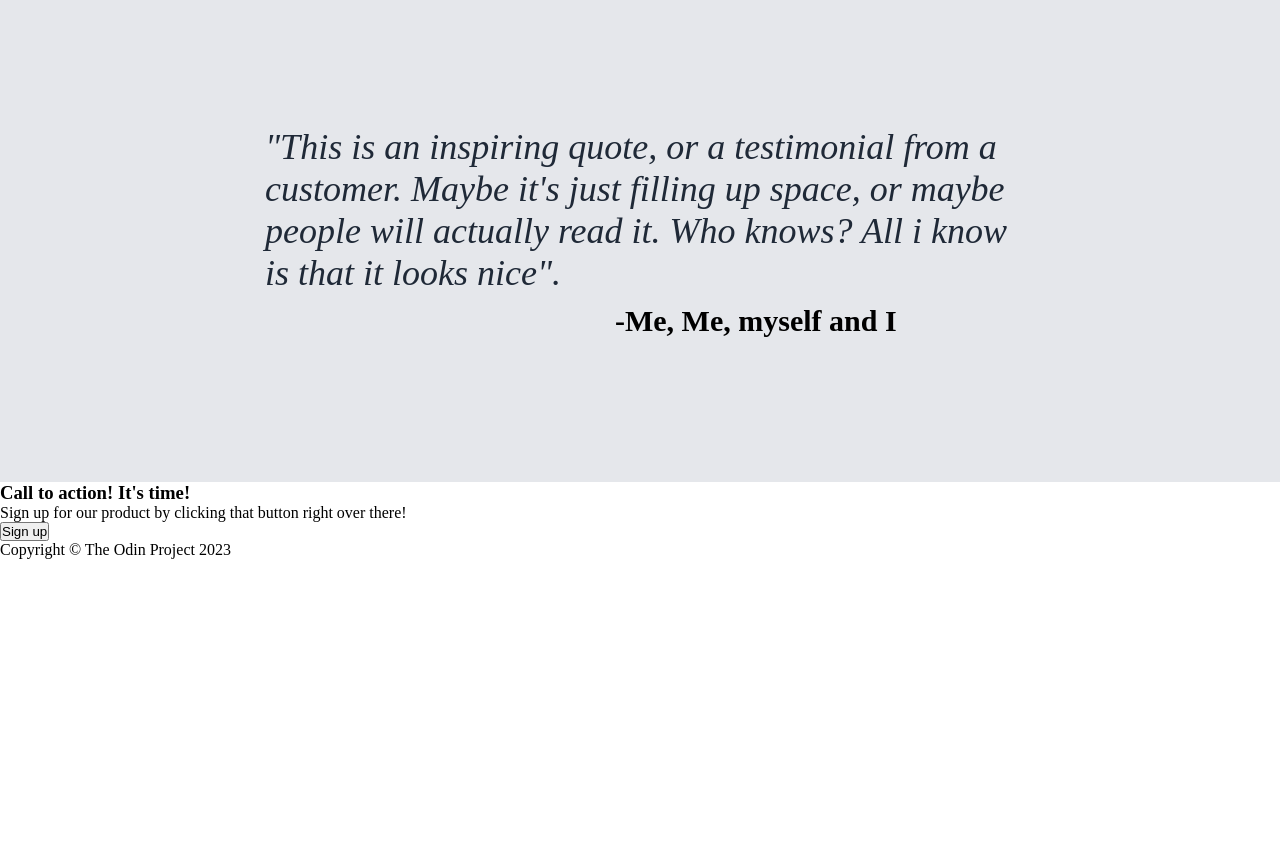
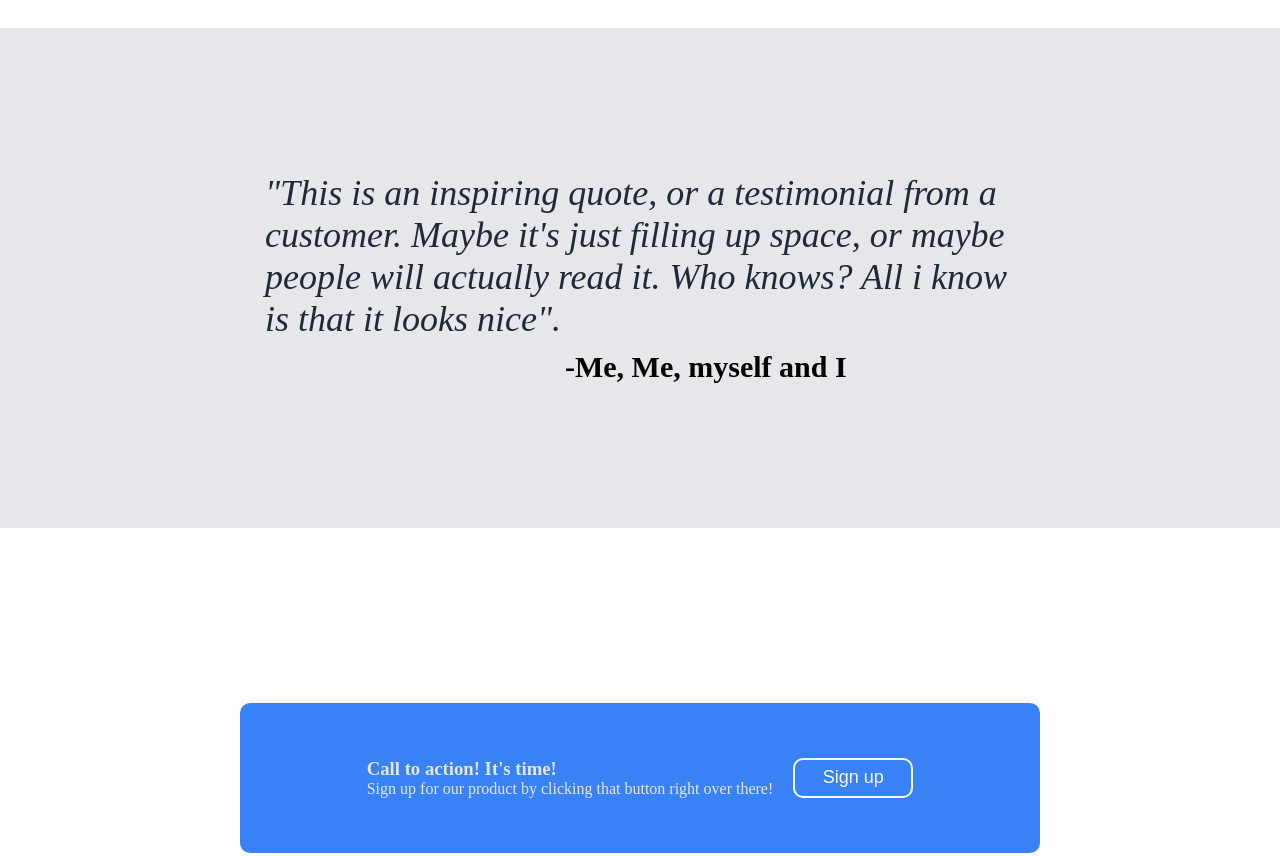
Before and after one commit to rulerpluralrural/odin-landing-page, a plain HTML site: page index.html in a window 1280 px wide. Shown: the part 1380-2236 px from the top of the page. Before the commit the page ends 1939 px from the top, so only its background shows below. Drawn offline with Linux system fonts and the light colour scheme.

Commit message:
"Finished the call to action and footer section"
finished the landing page project

```diff
--- a/index.html
+++ b/index.html
@@ -12,13 +12,13 @@
         </div>
         <div class="nav">
             <ul>
-                <li><a class="nav-links" href="#">Header One</a></li>
-                <li><a class="nav-links" href="#">Header Two</a></li>
-                <li><a class="nav-links" href="#">Header Three</a></li>
+                <li><a class="nav-links" href="#hero">Header One</a></li>
+                <li><a class="nav-links" href="#information">Header Two</a></li>
+                <li><a class="nav-links" href="#sign-up">Header Three</a></li>
             </ul>
         </div>
     </header>
-    <section class="hero">
+    <section class="hero" id="hero">
         <div class="left-hero">
             <h1>This website is awesome</h1>
             <p>This website has some subtext that goes here under the main title. It's a smaller font and the color is lower contrast</p>
@@ -29,7 +29,7 @@
         </div>
     </section>
     <h2 class="info-header">Some random information</h2>
-    <div class="information">
+    <div class="information" id="information">
         <div class="info">
             <img src="Images/virtual-g05c908168_640.jpg" alt="vr headset img" width="200px">
             <p>Lorem ipsum dolor sit amet consectetur adipisicing elit. Modi cumque cum ipsum incidunt suscipit esse quia numquam maiores aliquid officia necessitatibus vitae nemo illo nobis dolore sequi, id error in.</p>
@@ -55,12 +55,14 @@
             <p>-Me, Me, myself and I</p>
         </div>
     </section>
-    <section class="sign-up">
-        <div class="left-text">
-            <h3>Call to action! It's time!</h3>
-            <p>Sign up for our product by clicking that button right over there!</p>
+    <section class="sign-up" id="sign-up">
+        <div class="sign-container">
+            <div class="left-text">
+                <h3>Call to action! It's time!</h3>
+                <p>Sign up for our product by clicking that button right over there!</p>
+            </div>
+            <button class="button-right">Sign up</button>
         </div>
-        <button class="button-right">Sign up</button>
     </section>
     <footer>
         <p>Copyright © The Odin Project 2023</p>
--- a/styles.css
+++ b/styles.css
@@ -2,6 +2,9 @@
     margin: 0;
     padding: 0;
     box-sizing: border-box;
+}
+html {
+    scroll-behavior: smooth;
 }
 a {
     text-decoration: none;
@@ -15,7 +18,7 @@ li {
     gap: 400px;
     align-items: center;
     background-color: #1f2937;
-    min-height: 100px;
+    max-height: 200px;
 }
 @media only screen and (max-width: 980px) {
     .navbar {
@@ -23,7 +26,8 @@ li {
     }
 }
 .logo img{
-    width: 150px;
+    width: 200px;
+    object-fit: cover;
     height: auto;
     cursor: pointer;
     transition: 250ms ease-in-out;
@@ -51,7 +55,7 @@ li {
 }
 .hero {
     background-color: #1f2937;
-    height: calc(100vh - 100px);
+    height: calc(100vh - 200px);
     display: flex;
     justify-content: space-evenly;
     align-items: center;
@@ -147,7 +151,8 @@ li {
 }
 .quote {
     display: block;
-    width: 750px;
+    max-width: 750px;
+    margin-inline: 50px;
 }
 .quote blockquote {
     font-size: 36px;
@@ -157,9 +162,55 @@ li {
     margin-bottom: 10px;
 }
 .quote p {
-    margin-left: 350px;
+    margin-left: 300px;
     font-weight: bold;
     font-size: 30px;
+}
+.sign-up {
+    width: 100%;
+    min-height: 500px;
+    display: flex;
+    justify-content: center;
+    align-items: center;
+}
+.sign-container {
+    background-color: #3882f6;
+    color: #e5e7eb;
+    display: flex;
+    justify-content: center;
+    align-items: center;
+    padding: 25px;
+    gap: 20px;
+    width: 800px;
+    min-height: 150px;
+    border-radius: 10px;
+}
+.left -text p {
+    color: #f9faf8;
+}
+.button-right {
+    width: 120px;
+    height: 40px;
+    border-radius: 10px;
+    border: 2px solid #f9faf8;
+    background-color: transparent;
+    color: #f9faf8;
+    font-size: 18px;
+    cursor: pointer;
+}
+.button-right:hover {
+    background-color: #f9faf8;
+    color: #3882f6;
+}
+footer {
+    background-color: #1f2937;
+    display: flex;
+    justify-content: center;
+    align-items: center;
+    min-height: 100px;
+}
+footer p {
+    color: #e5e7eb;
 }
 @keyframes drop {
     0% {
```
